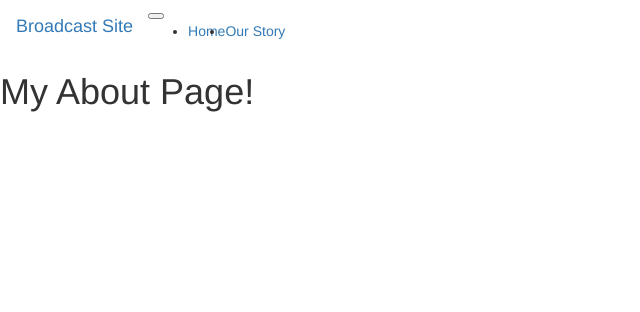
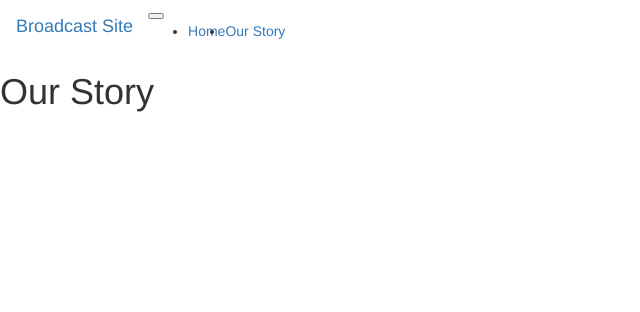
Before and after one commit to dmcilroy/webcast-landing, a Flask app: page /about in a window 1280 px wide. Shown: the top 312 px of the page, without its empty margins (0-640 px from the left). Run offline with Flask 2, Linux system fonts and the light colour scheme; some libraries are stand-ins or nearby versions.

Commit message:
saved about.html file

```diff
--- a/templates/about.html
+++ b/templates/about.html
@@ -1,5 +1,5 @@
 {% extends "base.html" %}
 
 {% block content %}
-    <h1> My About Page! </h1>
+    <h1> Our Story </h1>
 {% endblock %}
```
